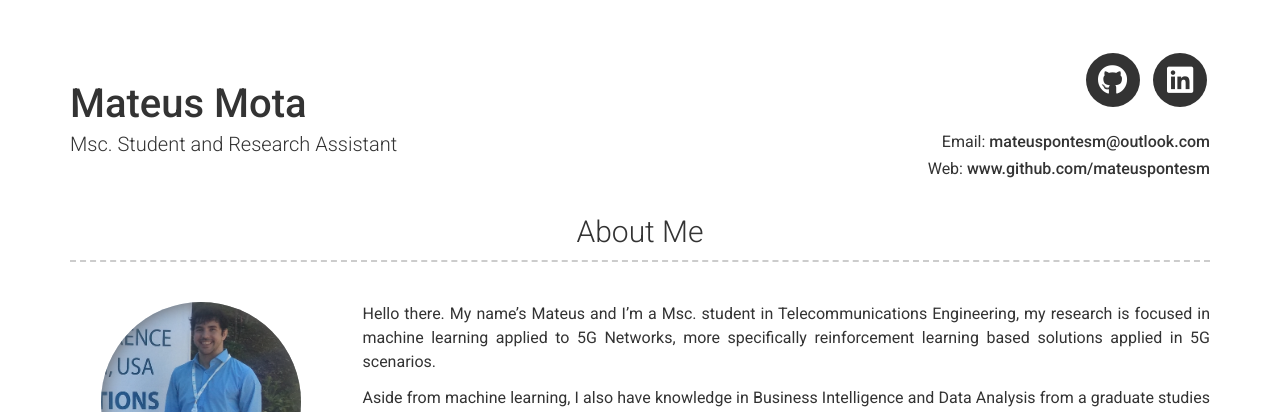
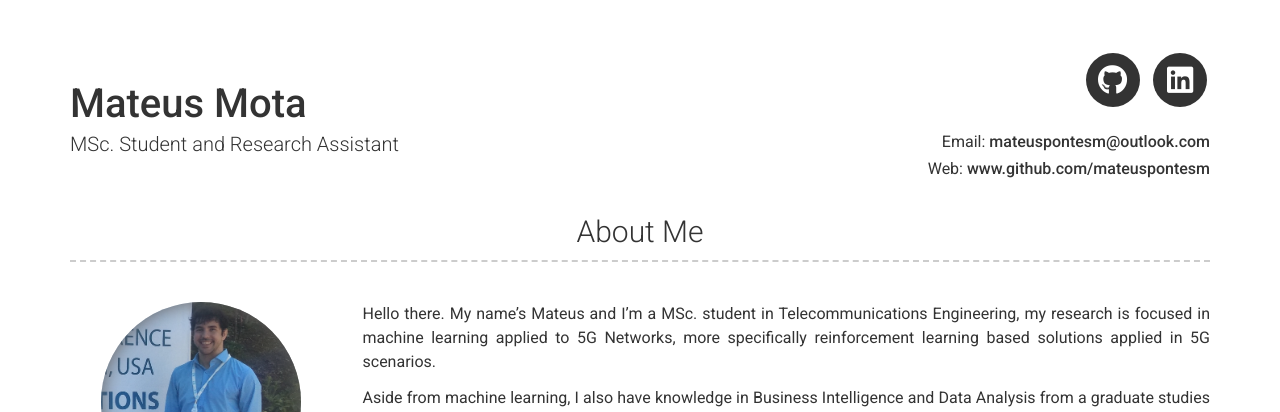
Before and after one commit to mateuspontesm/mateuspontesm.github.io, a Jekyll site: the page built from index.md, in a window 1280 px wide. Shown: the top 412 px of the page. Built offline with Jekyll 4.4.1, drawn with Linux system fonts in a browser that asks for light colours; nearby versions of some CDN libraries.

Commit message:
Changed Msc to MSc

```diff
--- a/_config.yml
+++ b/_config.yml
@@ -4,7 +4,7 @@ favicon: images/favicon.ico
 
 # Personal info
 name: Mateus Mota
-title: Msc. Student and Research Assistant
+title: MSc. Student and Research Assistant
 email: mateuspontesm@outlook.com
 website: www.github.com/mateuspontesm
 
@@ -24,7 +24,7 @@ linkedin_username: mateuspontesm
 # about_title: About Me
 about_profile_image: images/globecom_avatar_2.png
 about_content: | # this will include new lines to allow paragraphs
-  Hello there. My name's Mateus and I'm a Msc. student in Telecommunications Engineering, my research is focused in machine learning applied to 5G Networks, more specifically reinforcement learning based solutions applied in 5G scenarios.
+  Hello there. My name's Mateus and I'm a MSc. student in Telecommunications Engineering, my research is focused in machine learning applied to 5G Networks, more specifically reinforcement learning based solutions applied in 5G scenarios.
 
   Aside from machine learning, I also have knowledge in Business Intelligence and Data Analysis from a graduate studies course.
 
```
